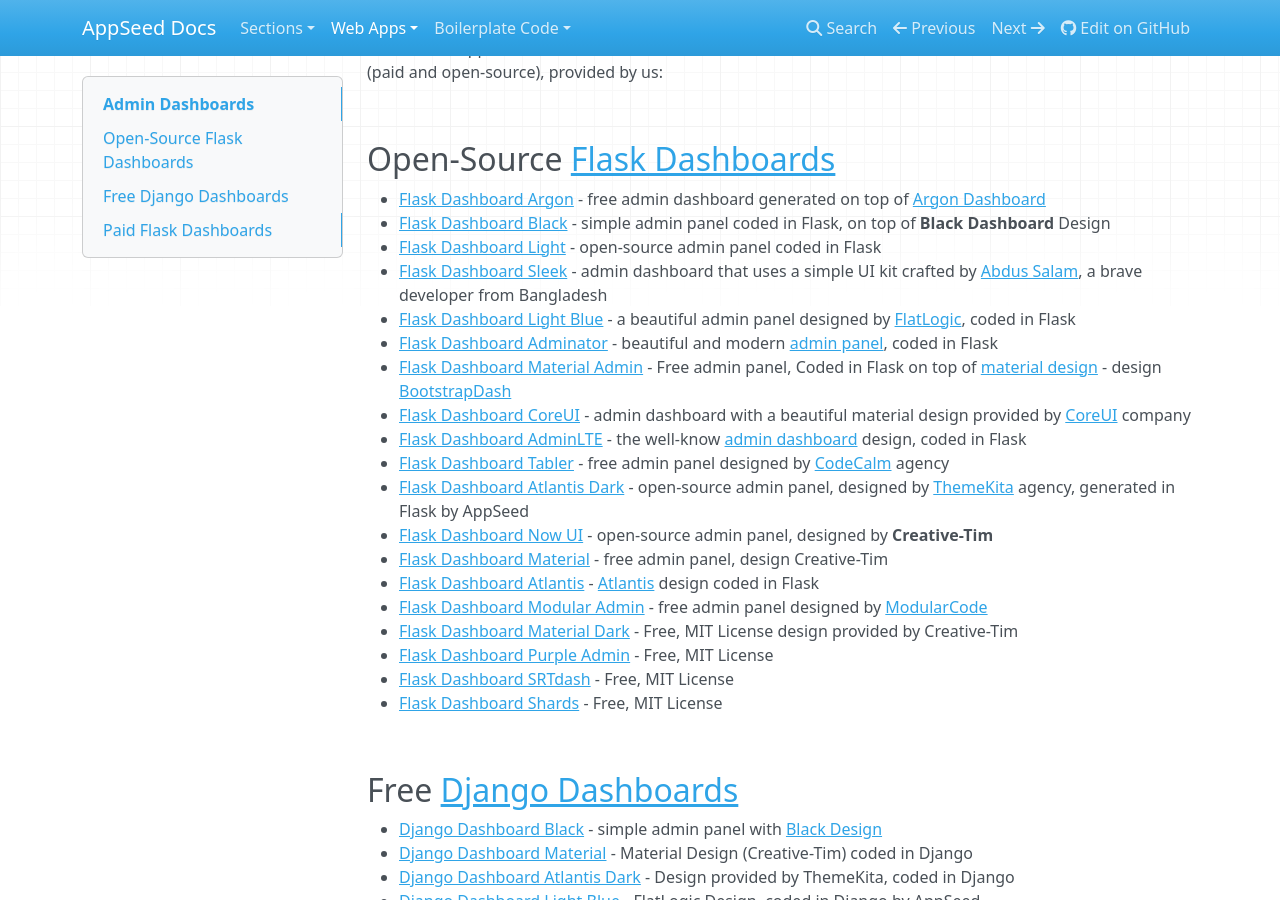
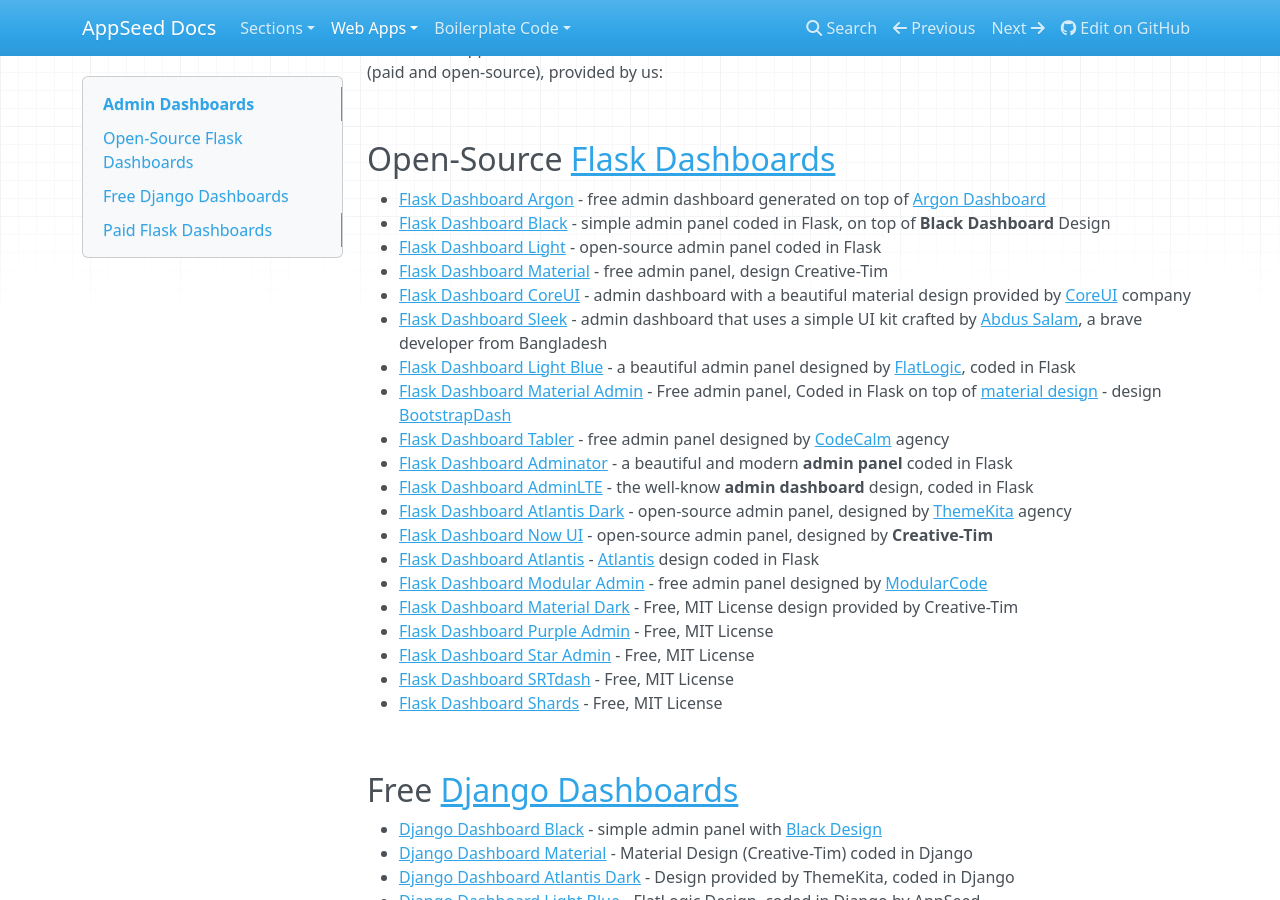
Before and after one commit to rohanmaity123/docs, an MkDocs documentation site: the page built from docs/admin-dashboards/index.md, in a window 1280 px wide and 900 px high, scrolled down 370 px. Built offline with MkDocs 1.6.1, drawn with Linux system fonts in a browser that asks for light colours; nearby versions of some CDN libraries.

Commit message:
Update index.md

```diff
--- a/docs/admin-dashboards/index.md
+++ b/docs/admin-dashboards/index.md
@@ -20,22 +20,23 @@ The AppSeed service provides digital products balanced on 75% open-source and fr
 - [Flask Dashboard Argon](./flask-dashboard-argon) - free admin dashboard generated on top of [Argon Dashboard](https://www.creative-tim.com/product/argon-dashboard)
 - [Flask Dashboard Black](./flask-dashboard-black) - simple admin panel coded in Flask, on top of **Black Dashboard** Design
 - [Flask Dashboard Light](./flask-dashboard-light) - open-source admin panel coded in Flask
+- [Flask Dashboard Material](./flask-dashboard-material) - free admin panel, design Creative-Tim
+- [Flask Dashboard CoreUI](./flask-dashboard-coreui) - admin dashboard with a beautiful material design provided by [CoreUI](https://coreui.io/?ref=appseed) company
 - [Flask Dashboard Sleek](./flask-dashboard-sleek) - admin dashboard that uses a simple UI kit crafted by [Abdus Salam](https://www.iamabdus.com/), a brave developer from Bangladesh
 - [Flask Dashboard Light Blue](./flask-dashboard-light-blue) - a beautiful admin panel designed by [FlatLogic](https://flatlogic.com/), coded in Flask
-- [Flask Dashboard Adminator](./flask-dashboard-adminator) - beautiful and modern [admin panel](https://colorlib.com/polygon/adminator/index.html?ref=appseed), coded in Flask
-- [Flask Dashboard Material Admin](https://appseed.us/admin-dashboards/flask-dashboard-material-admin) - Free admin panel, Coded in Flask on top of [material design](https://appseed.us/ui-kit/material-design) - design [BootstrapDash](https://www.bootstrapdash.com/?ref=appseed)
-- [Flask Dashboard CoreUI](https://appseed.us/admin-dashboards/flask-dashboard-coreui) - admin dashboard with a beautiful material design provided by [CoreUI](https://coreui.io/?ref=appseed) company
-- [Flask Dashboard AdminLTE](https://appseed.us/admin-dashboards/flask-dashboard-adminlte) - the well-know [admin dashboard](https://adminlte.io/) design, coded in Flask
-- [Flask Dashboard Tabler](https://appseed.us/admin-dashboards/flask-dashboard-tabler) - free admin panel designed by [CodeCalm](https://codecalm.net/?ref=appseed) agency
-- [Flask Dashboard Atlantis Dark](https://appseed.us/admin-dashboards/flask-dashboard-atlantis-dark) - open-source admin panel, designed by [ThemeKita](http://themekita.com/?ref=appseed) agency, generated in Flask by AppSeed
-- [Flask Dashboard Now UI](https://appseed.us/admin-dashboards/flask-dashboard-nowui-design) - open-source admin panel, designed by **Creative-Tim**
-- [Flask Dashboard Material](https://appseed.us/admin-dashboards/flask-dashboard-material-design) - free admin panel, design Creative-Tim
-- [Flask Dashboard Atlantis](https://appseed.us/admin-dashboards/flask-dashboard-atlantis) - [Atlantis](https://www.themekita.com/atlantis-lite-bootstrap-dashboard.html) design coded in Flask
-- [Flask Dashboard Modular Admin](https://appseed.us/admin-dashboards/flask-dashboard-modular-admin) - free admin panel designed by [ModularCode](https://modularcode.io/?ref=appseed)
-- [Flask Dashboard Material Dark](https://appseed.us/admin-dashboards/flask-dashboard-material-dark) - Free, MIT License design provided by Creative-Tim
-- [Flask Dashboard Purple Admin](https://appseed.us/admin-dashboards/flask-dashboard-purpleadmin) - Free, MIT License
-- [Flask Dashboard SRTdash](https://github.com/app-generator/flask-dashboard-srtdash) - Free, MIT License
-- [Flask Dashboard Shards](https://appseed.us/admin-dashboards/flask-dashboard-shards) - Free, MIT License
+- [Flask Dashboard Material Admin](./flask-dashboard-material-admin) - Free admin panel, Coded in Flask on top of [material design](https://appseed.us/ui-kit/material-design) - design [BootstrapDash](https://www.bootstrapdash.com/?ref=appseed)
+- [Flask Dashboard Tabler](./flask-dashboard-tabler) - free admin panel designed by [CodeCalm](https://codecalm.net/?ref=appseed) agency
+- [Flask Dashboard Adminator](./flask-dashboard-adminator) - a beautiful and modern **admin panel** coded in Flask
+- [Flask Dashboard AdminLTE](./flask-dashboard-adminlte) - the well-know **admin dashboard** design, coded in Flask
+- [Flask Dashboard Atlantis Dark](./flask-dashboard-atlantis-dark) - open-source admin panel, designed by [ThemeKita](http://themekita.com/?ref=appseed) agency
+- [Flask Dashboard Now UI](./flask-dashboard-nowui) - open-source admin panel, designed by **Creative-Tim**
+- [Flask Dashboard Atlantis](./flask-dashboard-atlantis) - [Atlantis](https://www.themekita.com/atlantis-lite-bootstrap-dashboard.html) design coded in Flask
+- [Flask Dashboard Modular Admin](./flask-dashboard-modular-admin) - free admin panel designed by [ModularCode](https://modularcode.io/?ref=appseed)
+- [Flask Dashboard Material Dark](./flask-dashboard-material-dark) - Free, MIT License design provided by Creative-Tim
+- [Flask Dashboard Purple Admin](./flask-dashboard-purpleadmin) - Free, MIT License
+- [Flask Dashboard Star Admin](./flask-dashboard-staradmin) - Free, MIT License
+- [Flask Dashboard SRTdash](./flask-dashboard-srtdash) - Free, MIT License
+- [Flask Dashboard Shards](./flask-dashboard-shards) - Free, MIT License
 
 <br />
 
```
